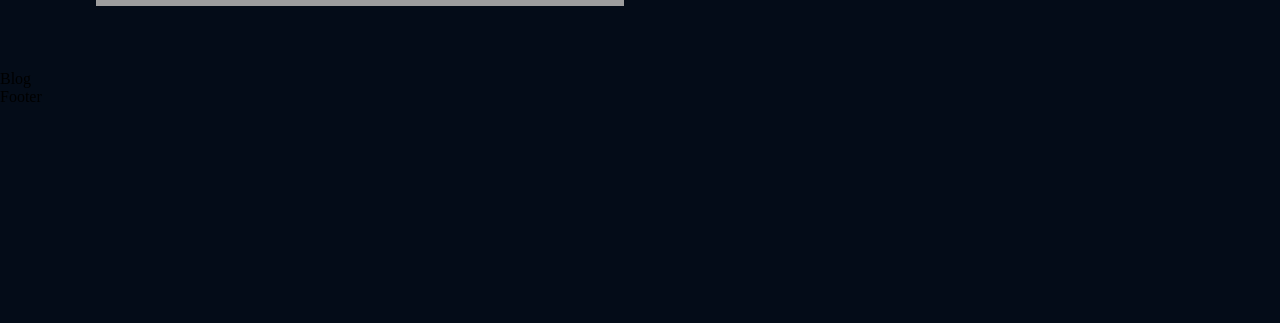
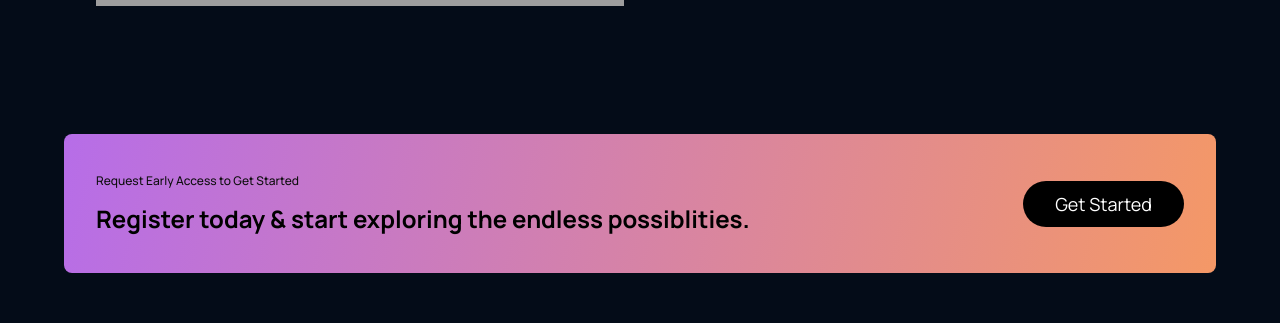
Before and after one commit to Regtables/jsm-landing_page, a React (Create React App) app: page / in a window 1280 px wide. Shown: the part 2693-3016 px from the top of the page. Before the commit the page ends 2799 px from the top, so only its background shows below. Built offline with nearby package versions, Linux system fonts and the light colour scheme; grey boxes are pictures that could not be loaded.

Commit message:
added CTA section

```diff
--- a/src/Components/CTA/CTA.js
+++ b/src/Components/CTA/CTA.js
@@ -4,8 +4,15 @@
 
 const CTA = () => {
   return (
-    <div>
+    <div className = 'gpt3__cta'>
+        <div className = 'gpt3__cta-content'>
+              <p>Request Early Access to Get Started</p>
+              <h3>Register today & start exploring the endless possiblities.</h3>
+        </div>
 
+        <div className = 'gpt3__cta-btn'>
+              <button type = 'button'>Get Started</button>
+        </div>
     </div>
   )
 }
--- a/src/Components/CTA/cta.css
+++ b/src/Components/CTA/cta.css
@@ -0,0 +1,72 @@
+.gpt3__cta{
+  display: flex;
+  justify-content: space-between;
+  align-items: center;
+  flex-direction: row;
+
+  margin: 4rem;
+  padding: 2rem;
+  border-radius: 8px;
+  background: var(--gradient-bar);
+}
+
+.gpt3__cta-content p{
+  font-family: var(--font-family);
+  font-weight: 500;
+  font-size: 12px;
+  line-height: 30px;
+
+  color: #0E0E0E;
+}
+
+.gpt3__cta-content h3{
+  font-family: var(--font-family);
+  font-weight: 700;
+  font-size: 24px;
+  line-height: 45px;
+
+  color: #000000;
+}
+
+.gpt3__cta-btn{
+  display: flex;
+  justify-content: center;
+  align-items: center;
+}
+
+.gpt3__cta-btn button{
+  font-family: var(--font-family);
+  font-weight: 400;
+  font-size: 18px;
+  line-height: 30px;
+  background: #000000;
+  border-radius: 40px;
+  padding: 0.5rem 2rem;
+  outline: none;
+  border: none;
+  color: #FFFFFF;
+  cursor: pointer;
+  min-width: 150px;
+}
+
+@media screen and (max-width: 950px) {
+  .gpt3__cta{
+    flex-direction: column;
+    text-align: center;
+  }
+
+  .gpt3__cta-content{
+    margin-bottom: 1rem;
+  }
+}
+
+@media screen and (max-width: 550px) {
+  .gpt3__cta-content h3{
+    font-size: 18px;
+    line-height: 32px;
+  }
+
+  .gpt3__cta-content p{
+    line-height: 24px;
+  }
+}
```
